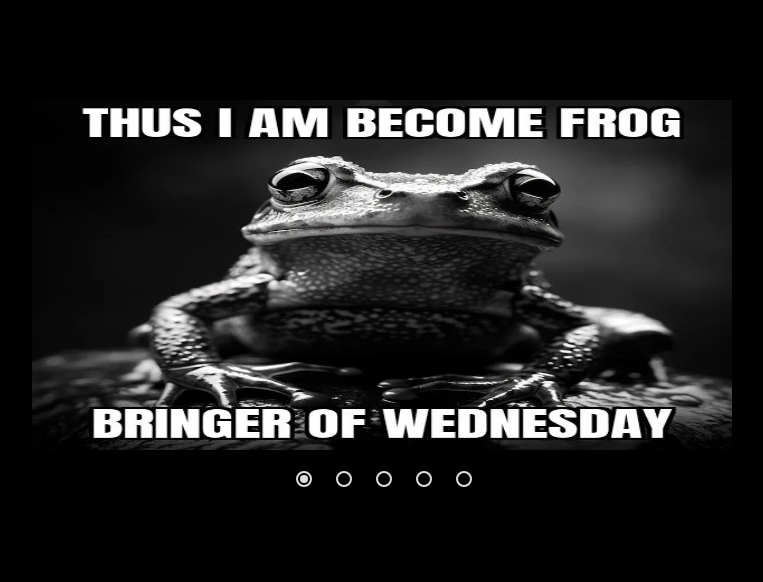
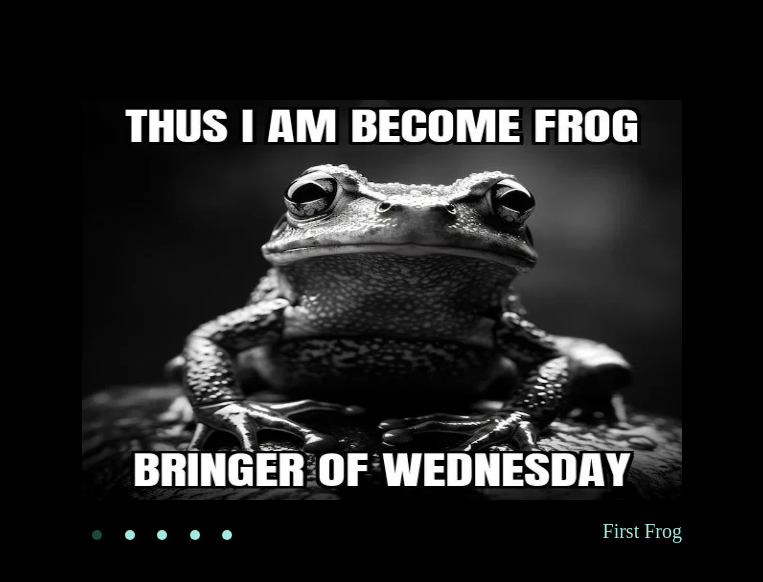
Before and after one commit to AleksandraKarlova/cssMemeSlider, a plain HTML site: page cssMemeSlider/index.html in a window 1280 px wide. Shown: the whole page, without its empty margins (258-1021 px from the left). Drawn offline with Linux system fonts and the light colour scheme.

Commit message:
feat: add animation, texts (Sat, Sep 14, 2024 06:00:36 PM)

```diff
--- a/cssMemeSlider/index.html
+++ b/cssMemeSlider/index.html
@@ -13,18 +13,16 @@
     <input type="radio" name="point" id="slide3">
     <input type="radio" name="point" id="slide4">
     <input type="radio" name="point" id="slide5">
+    <div class="slides-wrapper">
       <div class="slider">
-      <div class="slides slide1"></div>
-      <div class="slides slide2"></div>
-      <div class="slides slide3"></div>
-      <div class="slides slide4"></div>
-      <div class="slides slide5"></div>
-      <img class="slides slide1" src="/cssMemeSlider/assets/frog1.webp" alt="frog1"></img>
-      <img class="slides slide2" src="/cssMemeSlider/assets/frog2.webp" alt="frog2"></img>
-      <img class="slides slide3" src="/cssMemeSlider/assets/frog3.webp" alt="frog3"></img>
-      <img class="slides slide4" src="/cssMemeSlider/assets/frog4.webp" alt="frog4"></img>
-      <img class="slides slide5" src="/cssMemeSlider/assets/frog5.webp" alt="frog5"></img>
+          <img class="slides slide1" src="/cssMemeSlider/assets/frog1.webp" alt="frog1">
+          <img class="slides slide2" src="/cssMemeSlider/assets/frog2.webp" alt="frog2">
+          <img class="slides slide3" src="/cssMemeSlider/assets/frog3.webp" alt="frog3">
+          <img class="slides slide4" src="/cssMemeSlider/assets/frog4.webp" alt="frog4">
+          <img class="slides slide5" src="/cssMemeSlider/assets/frog7.webp" alt="frog7">
       </div>
+    </div>
+    <div class="bottom-slider">
       <div class="controls">
         <label for="slide1"></label>
         <label for="slide2"></label>
@@ -32,6 +30,15 @@
         <label for="slide4"></label>
         <label for="slide5"></label>
       </div>
+      <div class="text-slider">
+        <p class="slide-title title1">First Frog</p>
+        <p class="slide-title title2">Second Frog</p>
+        <p class="slide-title title3">Third Frog</p>
+        <p class="slide-title title4">Fourth Frog</p>
+        <p class="slide-title title5">Fifth Frog</p>
+      </div>
+    </div>
+
   </div>
 </body>
 </html>
--- a/cssMemeSlider/styles.css
+++ b/cssMemeSlider/styles.css
@@ -2,6 +2,9 @@
 	margin: 0;
 	padding: 0;
 	box-sizing: border-box;
+}
+html {
+  font-size: 10px;
 }
 
 body {
@@ -9,119 +12,107 @@ body {
 }
 
 .wrapper {
-	height: 350px;
-	margin: 100px auto 0;
-	position: relative;
-	width: 700px;
+	height: 40rem;
+	margin: 10em auto 0;
+	width: 60rem;
+}
+
+input {
+	display: none;
+}
+
+.slides-wrapper {
+  overflow: hidden;
+  width: 100%;
+  height: 100%;
 }
 
 .slider {
-	background-color: #ddd;
 	height: inherit;
-	overflow: hidden;
-	position: relative;
-	width: inherit;
-	-webkit-box-shadow: 0 0 20px rgba(0, 0, 0, .5);
-	-moz-box-shadow: 0 0 20px rgba(0, 0, 0, .5);
-	-o-box-shadow: 0 0 20px rgba(0, 0, 0, .5);
-	box-shadow: 0 0 20px rgba(0, 0, 0, .5);
-}
-
-.wrapper > input {
-	display: none;
+  display: flex;
 }
 
 .slides {
 	height: inherit;
-	position: absolute;
-	width: inherit;
+	width: 60rem;
+  flex-shrink: 0;
 }
 
 .wrapper .controls {
-	left: 50%;
-	margin-left: -98px;
-	position: absolute;
+	margin-right: -20rem;
 }
 
 .wrapper label {
 	cursor: pointer;
 	display: inline-block;
-	height: 8px;
-	margin: 25px 12px 0 16px;
-	position: relative;
-	width: 8px;
-	-webkit-border-radius: 50%;
-	-moz-border-radius: 50%;
-	-o-border-radius: 50%;
+	height: 1rem;
+	margin: 1rem;
+	width: 1rem;
 	border-radius: 50%;
+  background-color: rgb(159, 233, 221);
 }
 
-.wrapper label:after {
-	border: 2px solid #ddd;
-	content: " ";
-	display: block;
-	height: 12px;
-	left: -4px;
-	position: absolute;
-	top: -4px;
-	width: 12px;
-	-webkit-border-radius: 50%;
-	-moz-border-radius: 50%;
-	-o-border-radius: 50%;
-	border-radius: 50%;
+.wrapper label:hover {
+	background:  rgb(76, 156, 143);
 }
 
-.wrapper label {
-	cursor: pointer;
-	display: inline-block;
-	height: 8px;
-	margin: 25px 12px 0 16px;
-	position: relative;
-	width: 8px;
-	-webkit-border-radius: 50%;
-	-moz-border-radius: 50%;
-	-o-border-radius: 50%;
-	border-radius: 50%;
-	-webkit-transition: background ease-in-out .5s;
-	-moz-transition: background ease-in-out .5s;
-	-o-transition: background ease-in-out .5s;
-	transition: background ease-in-out .5s;
+#slide1:checked ~ .bottom-slider .controls label:nth-of-type(1),
+#slide2:checked ~ .bottom-slider .controls label:nth-of-type(2),
+#slide3:checked ~ .bottom-slider .controls label:nth-of-type(3),
+#slide4:checked ~ .bottom-slider .controls label:nth-of-type(4),
+#slide5:checked ~ .bottom-slider .controls label:nth-of-type(5) {
+	background:  rgb(27, 71, 64);
 }
 
-.wrapper label:hover,
-#slide1:checked ~ .controls label:nth-of-type(1),
-#slide2:checked ~ .controls label:nth-of-type(2),
-#slide3:checked ~ .controls label:nth-of-type(3),
-#slide4:checked ~ .controls label:nth-of-type(4),
-#slide5:checked ~ .controls label:nth-of-type(5) {
-	background: #ddd;
+.slider {
+	transition: transform ease-out .5s, opacity ease-out .5s;
 }
 
-.slides {
-	height: inherit;
-	opacity: 0;
-	position: absolute;
-	width: inherit;
-	z-index: 0;
-	-webkit-transform: scale(1.5);
-	-moz-transform: scale(1.5);
-	-o-transform: scale(1.5);
-	transform: scale(1.5);
-	-webkit-transition: transform ease-in-out .5s, opacity ease-in-out .5s;
-	-moz-transition: transform ease-in-out .5s, opacity ease-in-out .5s;
-	-o-transition: transform ease-in-out .5s, opacity ease-in-out .5s;
-	transition: transform ease-in-out .5s, opacity ease-in-out .5s;
+#slide1:checked ~ .slides-wrapper > .slider {
+  transform: translateX(0);
 }
 
-#slide1:checked ~ .slider > .slide1,
-#slide2:checked ~ .slider > .slide2,
-#slide3:checked ~ .slider > .slide3,
-#slide4:checked ~ .slider > .slide4,
-#slide5:checked ~ .slider > .slide5 {
-	opacity: 1;
-	z-index: 1;
-	-webkit-transform: scale(1);
-	-moz-transform: scale(1);
-	-o-transform: scale(1);
-	transform: scale(1);
+#slide2:checked ~ .slides-wrapper > .slider {
+  transform: translateX(-60rem);
 }
+
+#slide3:checked ~ .slides-wrapper > .slider {
+  transform: translateX(-120rem);
+}
+
+#slide4:checked ~ .slides-wrapper > .slider {
+  transform: translateX(-180rem);
+}
+
+#slide5:checked ~ .slides-wrapper > .slider {
+  transform: translateX(-240rem);
+}
+
+.bottom-slider {
+  display: flex;
+  justify-content: space-between;
+  padding-top: 2rem;
+}
+
+.text-slider {
+  color: rgb(159, 233, 221);
+  overflow: hidden;
+  font-size: 2rem;
+  text-align: right;
+}
+
+.slide-title {
+  height: 0;
+  opacity: 0;
+  transition: all ease-out .5s;
+}
+
+#slide1:checked ~ .bottom-slider .title1,
+#slide2:checked ~ .bottom-slider .title2,
+#slide3:checked ~ .bottom-slider .title3,
+#slide4:checked ~ .bottom-slider .title4,
+#slide5:checked ~ .bottom-slider .title5
+{
+  height: 3rem;
+  opacity: 1;
+}
```
Lines whose indentation alone changed are shown as unchanged.
